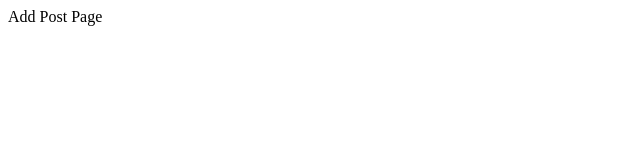
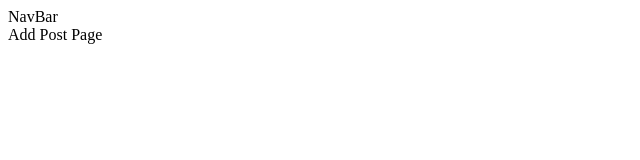
Before and after one commit to Adesina-Abiodun/SkillUp-Blog, a React (Vite) app in the folder SKILLUP-BLOG/: page /add-post in a window 1280 px wide. Shown: the top 160 px of the page, without its empty margins (0-640 px from the left). Built offline with nearby package versions, Linux system fonts and the light colour scheme.

Commit message:
SKILLUP BLOG FOR COHORT4

```diff
--- a/SKILLUP-BLOG/src/AddPostPage/AddPost.jsx
+++ b/SKILLUP-BLOG/src/AddPostPage/AddPost.jsx
@@ -1,6 +1,9 @@
+import NavBar from '../NavBar/NavBar'
+
 const AddPost = () => {
     return (
         <div>
+            <NavBar/>
             Add Post Page
         </div>
      );
```
